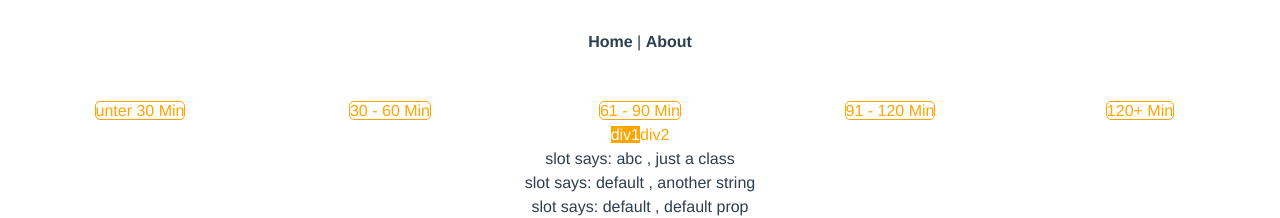
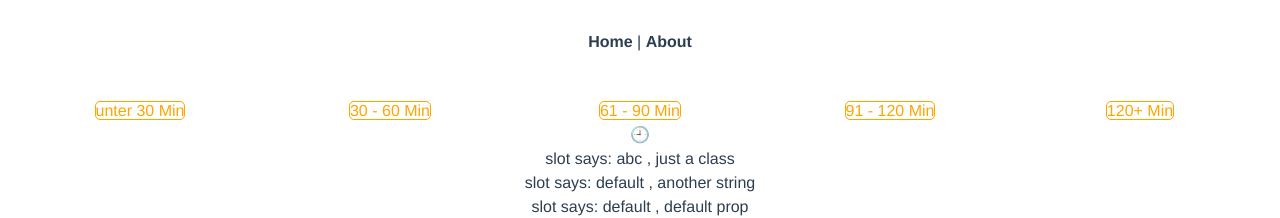
Before and after one commit to mpnsk/spielerei-katalog-vue3, a Vue app: page / in a window 1280 px wide. Shown: the top 218 px of the page. Built offline with nearby package versions, Linux system fonts and the light colour scheme.

Commit message:
Delete unneeded code

```diff
--- a/src/components/SpielOverview.vue
+++ b/src/components/SpielOverview.vue
@@ -15,8 +15,7 @@
             </span>
           </span>
         </div>
-        <span class="activeTag" @click="filter.div1 = !filter.div1">div1</span>
-        <span class="inactiveTag">div2</span>
+        🕘
         <toggle-div active-class="just a class">abc</toggle-div>
         <toggle-div active-class="another string"></toggle-div>
         <toggle-div></toggle-div>
```
